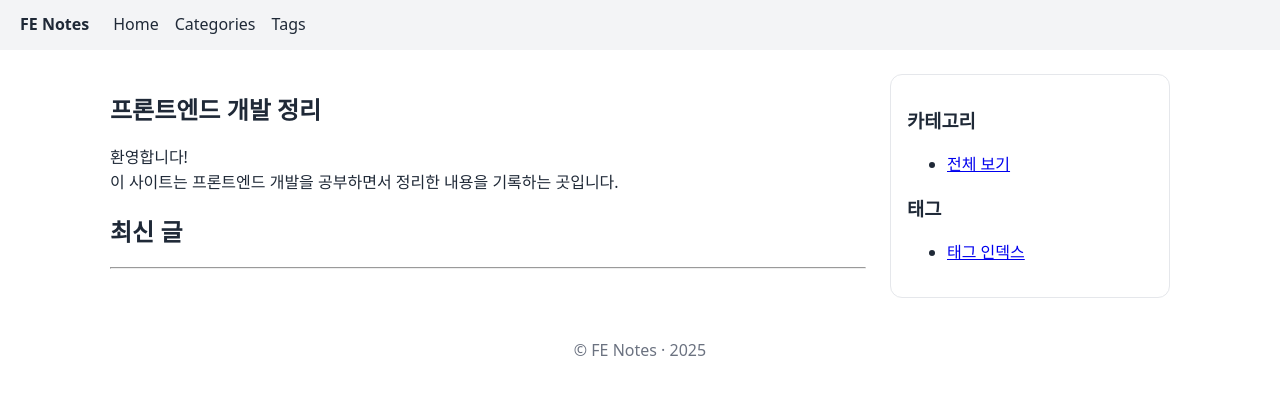
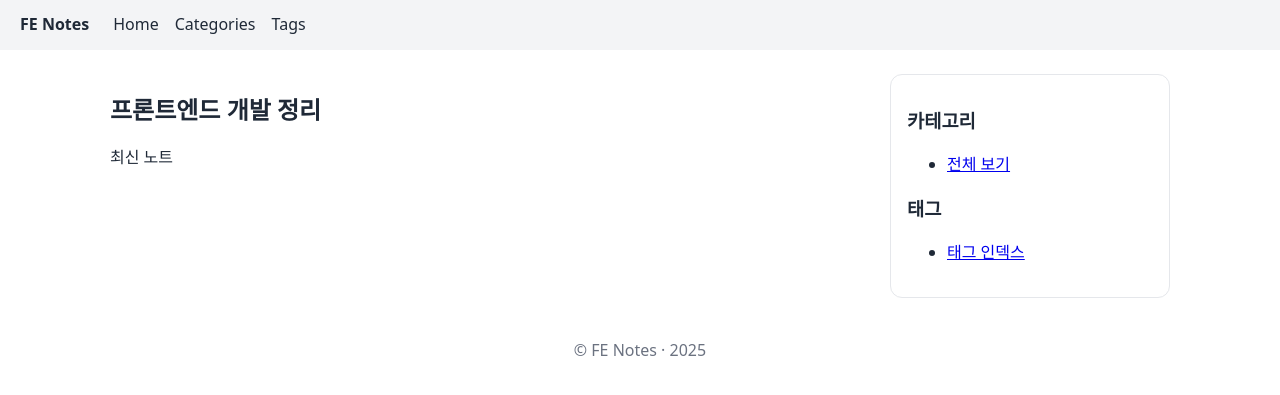
Before and after one commit to rainabak/rainabak.github.io, a Jekyll site: the page built from index.md, in a window 1280 px wide. Shown: the top 395 px of the page. Built offline with Jekyll 4.4.1, drawn with Linux system fonts in a browser that asks for light colours.

Commit message:
Update index.md

```diff
--- a/index.md
+++ b/index.md
@@ -5,14 +5,20 @@ layout: default
 
 # 프론트엔드 개발 정리
 
-환영합니다!
-이 사이트는 프론트엔드 개발을 공부하면서 정리한 내용을 기록하는 곳입니다.
-
-## 최신 글
+최신 노트
 
 {% assign sorted = site.notes | sort: 'date' | reverse %}
-{% for note in sorted limit:5 %}
-- [{{ note.title }}]({{ note.url | relative_url }}) — {{ note.date | date: "%Y-%m-%d" }}
+{% for note in sorted limit:6 %}
+<div class="card">
+  <h3><a href="{{ note.url | relative_url }}">{{ note.title }}</a></h3>
+  <p>{{ note.excerpt | default: note.description }}</p>
+  {% if note.tags %}
+  <p>
+    {% for t in note.tags %}
+      <span class="tag">#{{ t }}</span>
+    {% endfor %}
+  </p>
+  {% endif %}
+  <small>{{ note.date | date: "%Y-%m-%d" }}</small>
+</div>
 {% endfor %}
-
----
```
